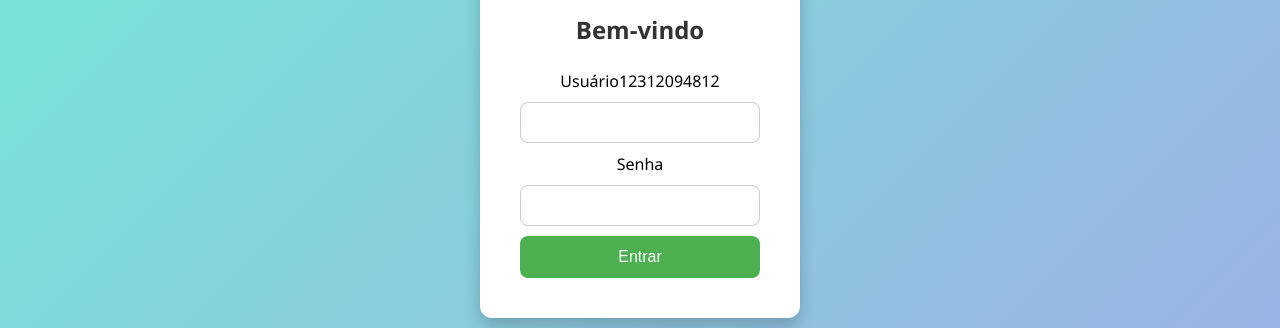
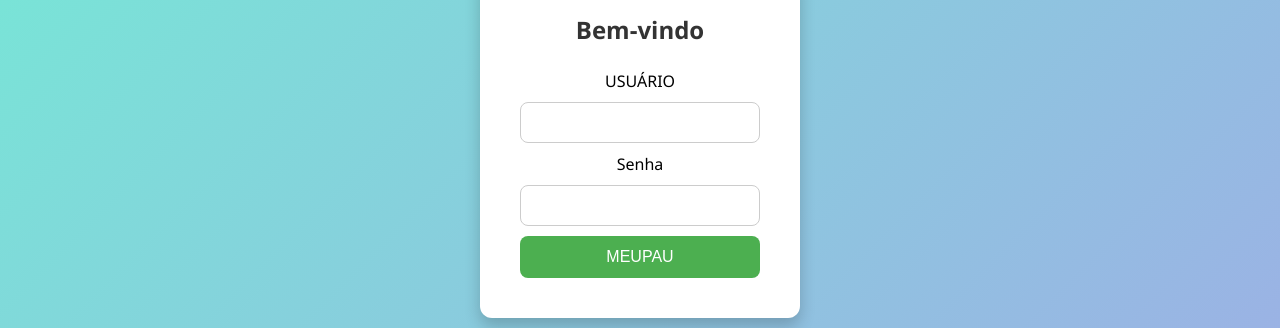
Before and after one commit to furby073/furbelicious, a plain HTML site: page index.html in a window 1280 px wide. Shown: the part 255-583 px from the top of the page. Drawn offline with Linux system fonts and the light colour scheme.

Commit message:
Alteração

```diff
--- a/index.html
+++ b/index.html
@@ -10,13 +10,13 @@
   <div class="login-container">
     <h2>Bem-vindo</h2>
     <form id="loginForm">
-      <label for="username">Usuário12312094812</label>
+      <label for="username">USUÁRIO</label>
       <input type="text" id="username" name="username" required />
 
       <label for="password">Senha</label>
       <input type="password" id="password" name="password" required />
 
-      <button type="submit">Entrar</button>
+      <button type="submit">MEUPAU</button>
     </form>
     <p id="message"></p>
   </div>
```
